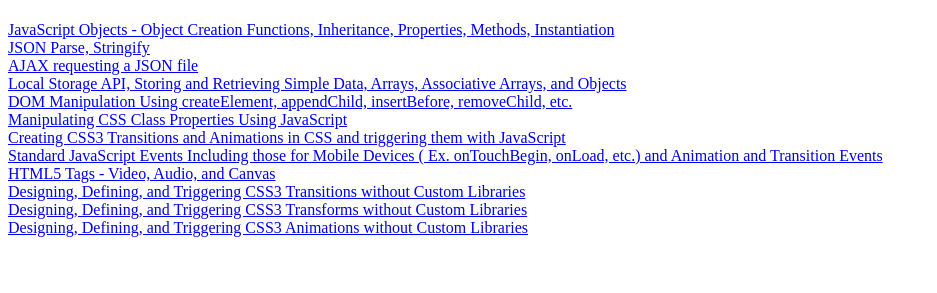
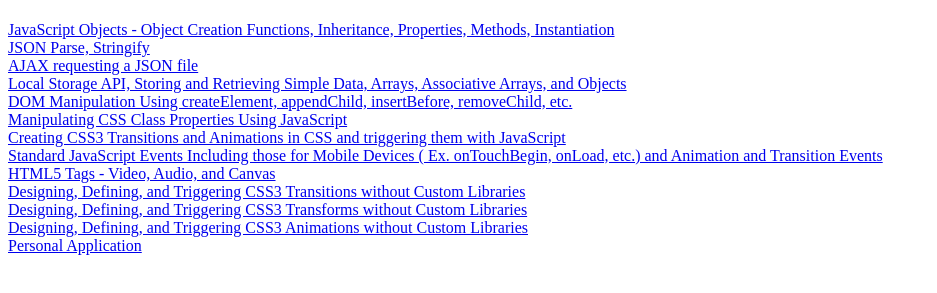
Before and after one commit to GreenJonah/.github.io, a plain HTML site: page index.html in a window 1280 px wide. Shown: the part 59-352 px from the top of the page, without its empty margins (0-937 px from the left). Drawn offline with Linux system fonts and the light colour scheme.

Commit message:
Added project to index.html

```diff
--- a/index.html
+++ b/index.html
@@ -26,6 +26,8 @@ Transforms without Custom Libraries</a><br/>
  Animations without Custom Libraries</a><br/>
 
 
+ <a href="project.html">Personal Application</a><br/>
+
 
 </body>
 </html>
```
